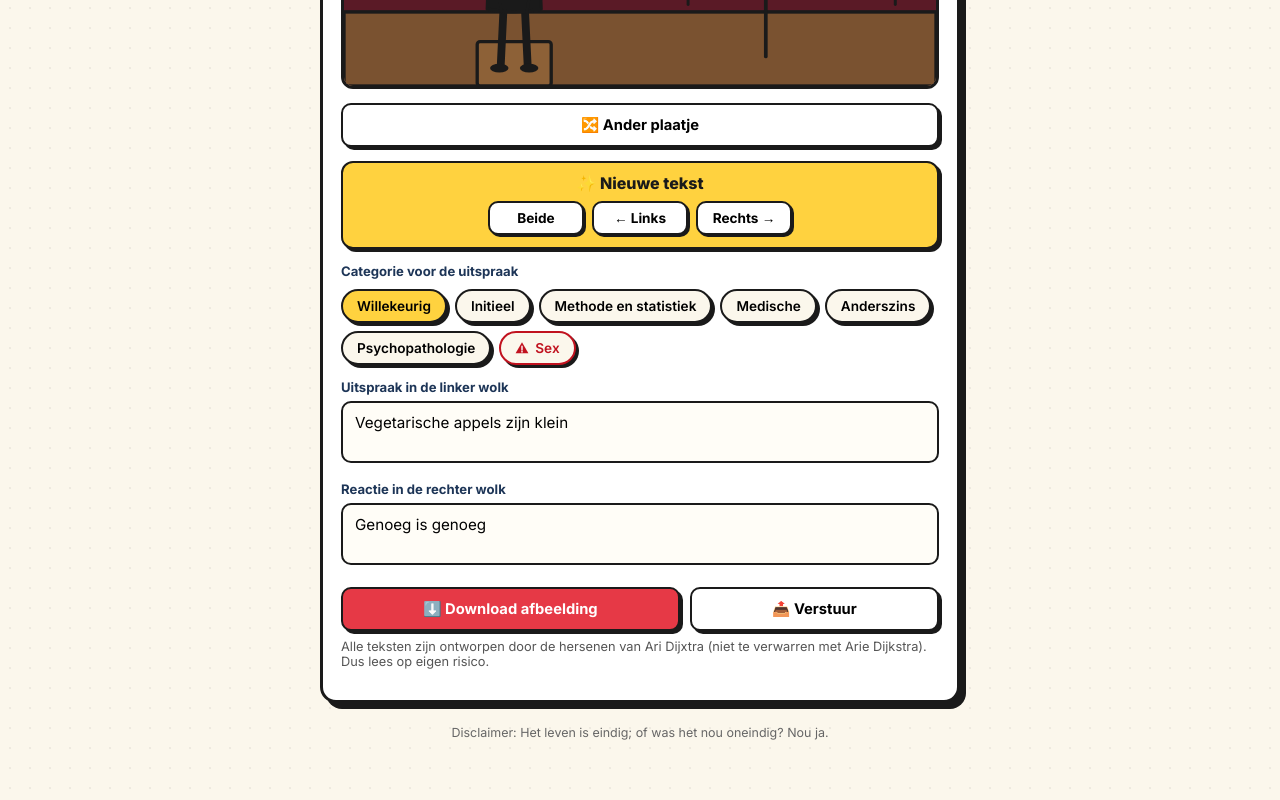
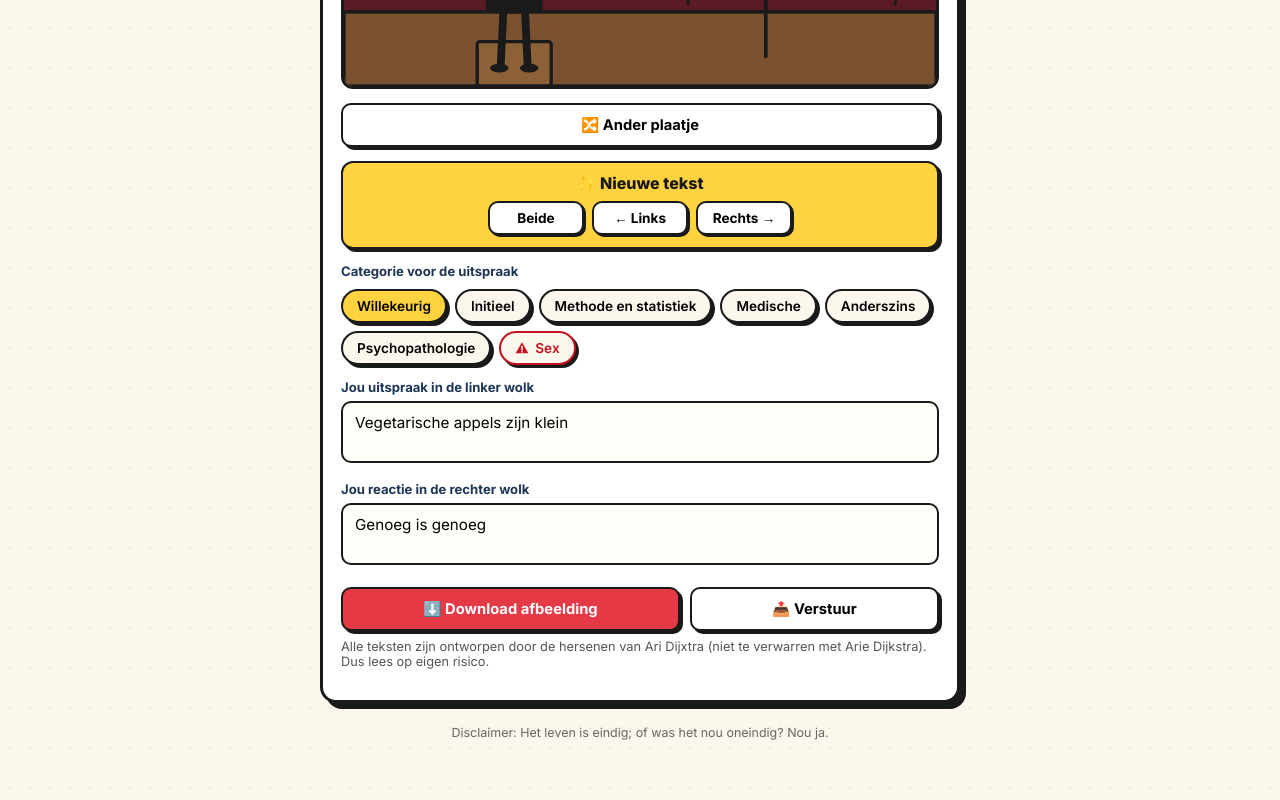
Before and after one commit to aridijxtra/whatsup, a plain HTML site: page index.html in a window 1280 px wide. Shown: the part 522-1322 px from the top of the page. Drawn offline with Linux system fonts and the light colour scheme.

Commit message:
Update bubble field labels for clarity

```diff
--- a/index.html
+++ b/index.html
@@ -933,7 +933,7 @@ function renderScene(){
 function renderBubbleFields(){
   const wrap = document.getElementById("bubble-fields");
   wrap.innerHTML="";
-  const labels = ["Uitspraak in de linker wolk","Reactie in de rechter wolk"];
+  const labels = ["Jou uitspraak in de linker wolk","Jou reactie in de rechter wolk"];
   for(let i=0;i<2;i++){
     const label=document.createElement("label");
     label.className="field-label";
```
